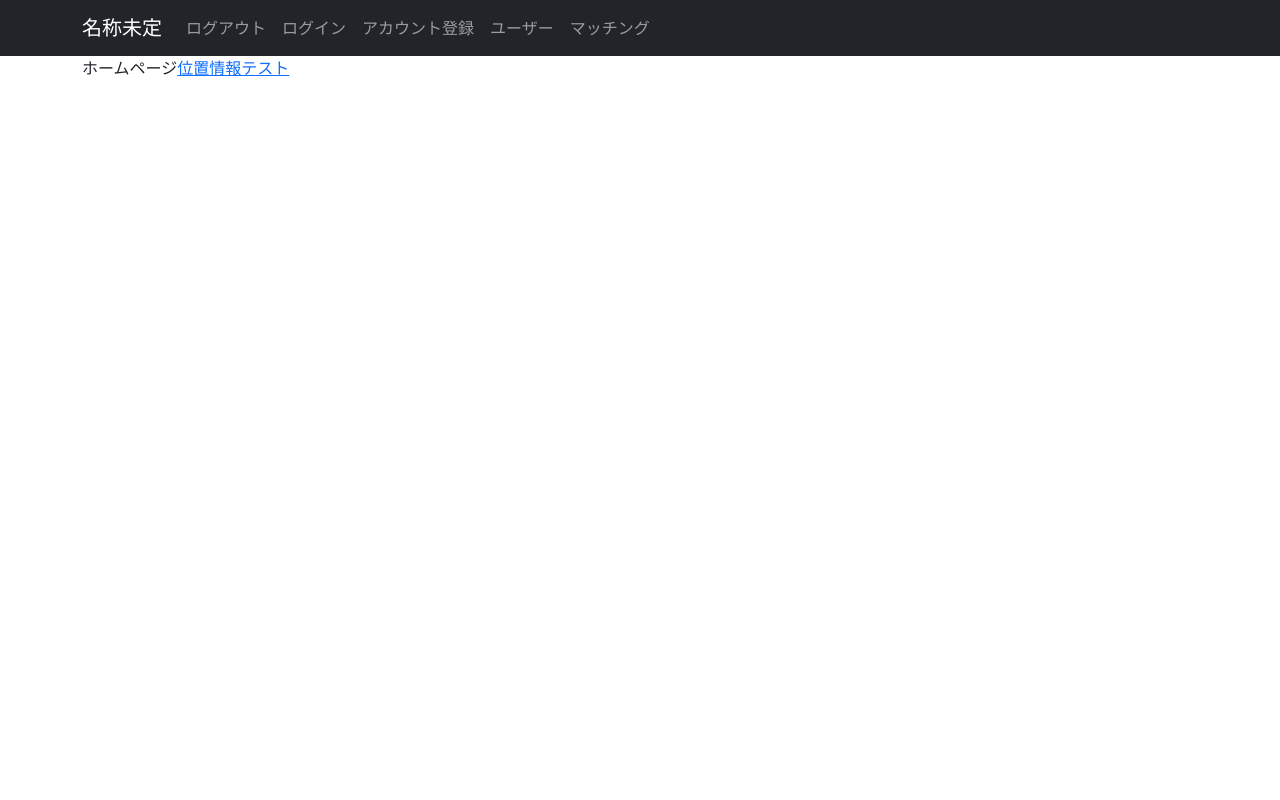
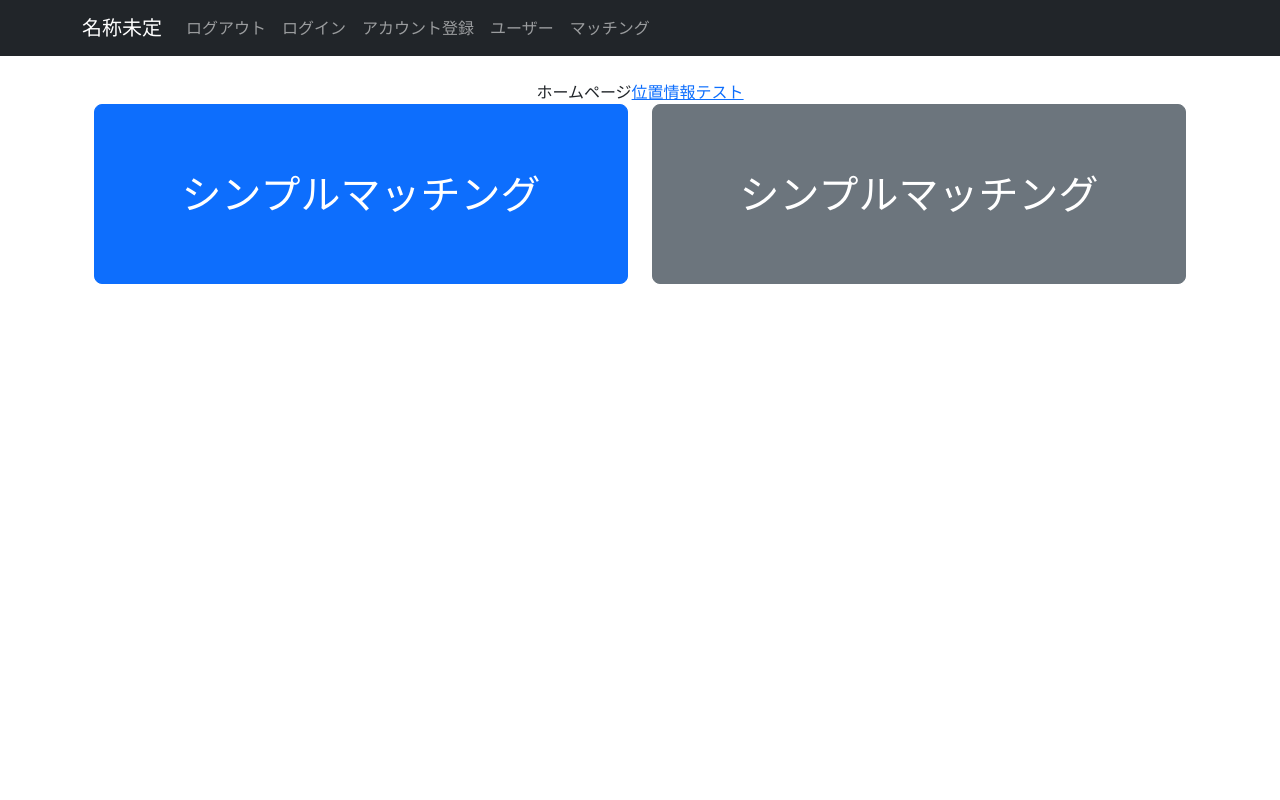
Before and after one commit to TeamKaseDori/frontend, a React (Vite) app: page / in a window 1280 px wide. Shown: the top 800 px of the page. Built offline with nearby package versions, Linux system fonts and the light colour scheme.

Commit message:
ホームページの編集

```diff
--- a/src/components/pages/homePage.jsx
+++ b/src/components/pages/homePage.jsx
@@ -1,13 +1,41 @@
 import { Link } from "react-router-dom";
 import {PageWrapper} from "../organisms/wrapper/pageWrapper";
+import { Button, Col, Container, Row } from "react-bootstrap";
 
 
 export const HomePage = () => {
 
     return (
         <PageWrapper>
-            ホームページ
-            <Link to="/leader">位置情報テスト</Link>
+            <Container className="text-center mt-4 mb-4">
+                ホームページ
+                <Link to="/leader">位置情報テスト</Link>
+
+                <Row className="mb-3">
+                    {/* ボタン1とボタン2 */}
+                    <Col xs={12} md={6} className="d-flex justify-content-center mb-3">
+                        <Button variant="primary" size="lg" className="w-100"
+                            style={{ height:'180px' }}
+                        >
+                            <span  className="display-6">
+                                シンプルマッチング
+                            </span>
+                        </Button>
+                    </Col>
+
+                    <Col xs={12} md={6} className="d-flex justify-content-center mb-3">
+                        <Button variant="secondary" size="lg" className="w-100"
+                            style={{ height:'180px' }}
+                        >
+                            <span  className="display-6">
+                                シンプルマッチング
+                            </span>
+                        </Button>
+                    </Col>
+
+
+                </Row>
+            </Container>
         </PageWrapper>
     );
 };
--- a/src/hooks/sessionStorage/userSessionStorage.js
+++ b/src/hooks/sessionStorage/userSessionStorage.js
@@ -12,6 +12,7 @@ export const saveUserToSessionStorage = (object) => {
 // ユーザー情報を取得する関数
 const noLoginUser = {
     is_login: true,
+    is_matching: false,
     email: "",
     username: "",
     token: "",
```
Also changed, not shown: src/components/molecules/homeButton/homeButton.jsx (added).
